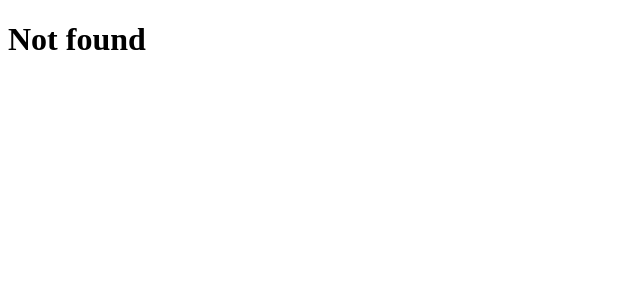
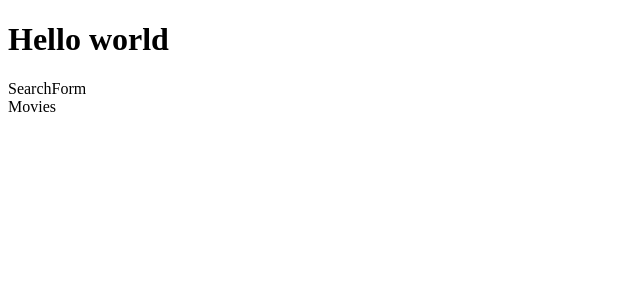
Before and after one commit to Mark-Halstead/react-movies-project, a React (Vite) app in the folder react/: page /movies in a window 1280 px wide. Shown: the top 300 px of the page, without its empty margins (0-640 px from the left). Built offline with nearby package versions, Linux system fonts and the light colour scheme.

Commit message:
got some basic routes working

```diff
--- a/react/src/App.jsx
+++ b/react/src/App.jsx
@@ -1,22 +1,20 @@
 import React from 'react'
 import { Routes, Route } from 'react-router-dom'
-// import { AuthProvider } from './contexts'
-import ProtectedRoute from './routes'
-import Home from './pages/Home'
-// import Movies from './pages/Movies'
+// import ProtectedRoute from './routes'
+import { Home, Movies, NotFound } from './pages'
 import './App.css'
 
 function App() {
   return (
     // <AuthProvider>
-        <Routes>
-            <Route path="/" element={<ProtectedRoute redirectTo="/" />}>
-                <Route index element={<Home />}></Route>
-            </Route>
-            {/* <Route path="/movies:id" element={<Movies />}></Route> */}
-            <Route path="*" element={<h1>Not found</h1>}></Route>
-        </Routes>
-        // </AuthProvider>
+    <Routes >
+      <Route path="/" element={<Home />}>
+        <Route index element={<Home />}></Route>
+        <Route path="/movies" element={<Movies />}></Route>
+        <Route path="*" element={<NotFound />}></Route>
+      </Route>
+    </Routes>
+    // </AuthProvider>
   )
 }
 
--- /dev/null
+++ b/react/src/pages/NotFound/index.jsx
@@ -0,0 +1,11 @@
+import React from 'react'
+
+const NotFound = () => {
+  return (
+    <>
+    <h1>404!</h1>
+    </>
+  )
+}
+
+export default NotFound
--- a/react/src/pages/index.jsx
+++ b/react/src/pages/index.jsx
@@ -1,2 +1,3 @@
 export { default as Home } from './Home'
 export { default as Movies } from './Movies'
+export { default as NotFound } from './NotFound'
--- a/react/src/routes/index.jsx
+++ b/react/src/routes/index.jsx
@@ -1,13 +1,13 @@
-import React from 'react'
-import { Navigate } from 'react-router-dom'
-// import { useAuth } from '../contexts'
+// import React from 'react'
+// import { Navigate } from 'react-router-dom'
+// // import { useAuth } from '../contexts'
 
-const ProtectedRoute = ({ redirectTo }) => {
-    // const { user } = useAuth()
-  return <Navigate to={redirectTo} />
-}
+// const ProtectedRoute = ({ redirectTo }) => {
+//     // const { user } = useAuth()
+//   return <Navigate to={redirectTo} />
+// }
 
-export default ProtectedRoute
+// export default ProtectedRoute
 
 
 
```
